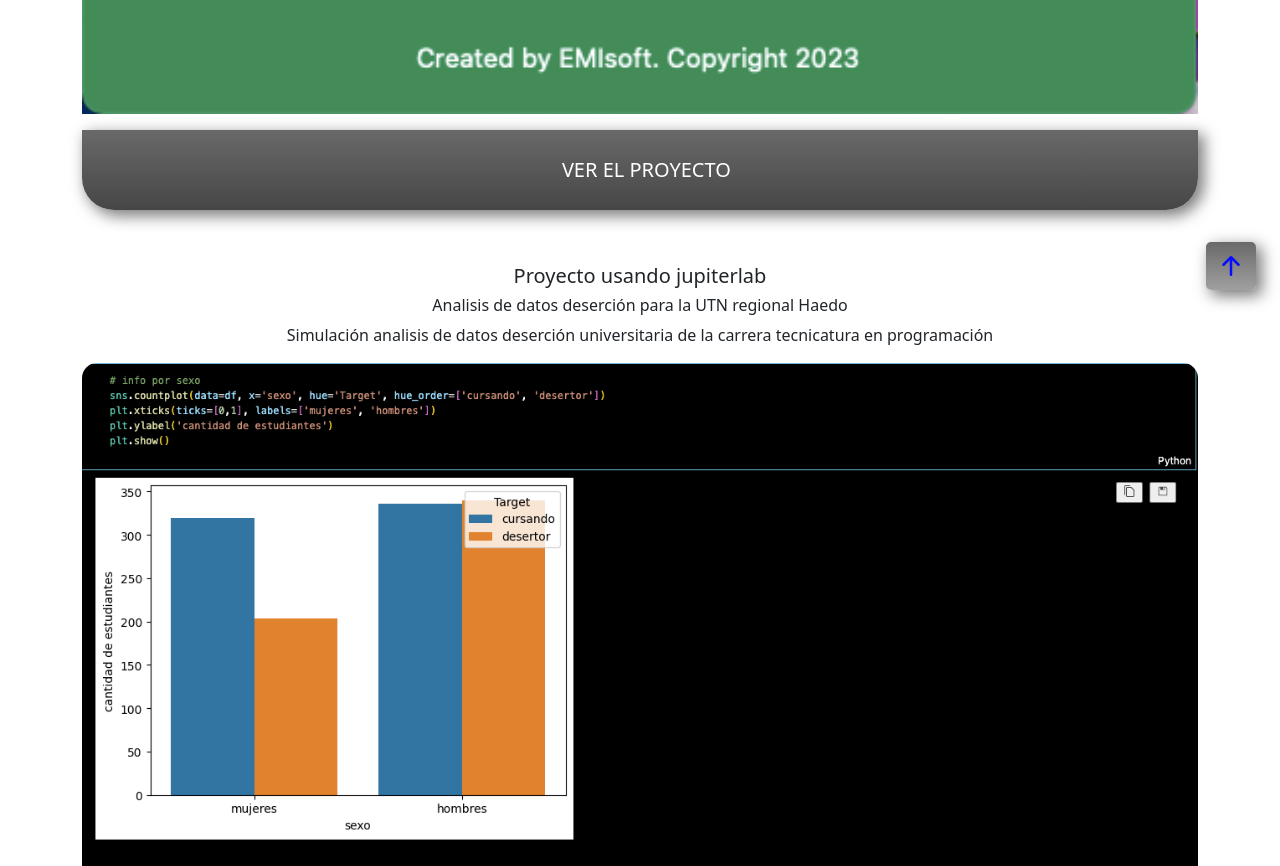
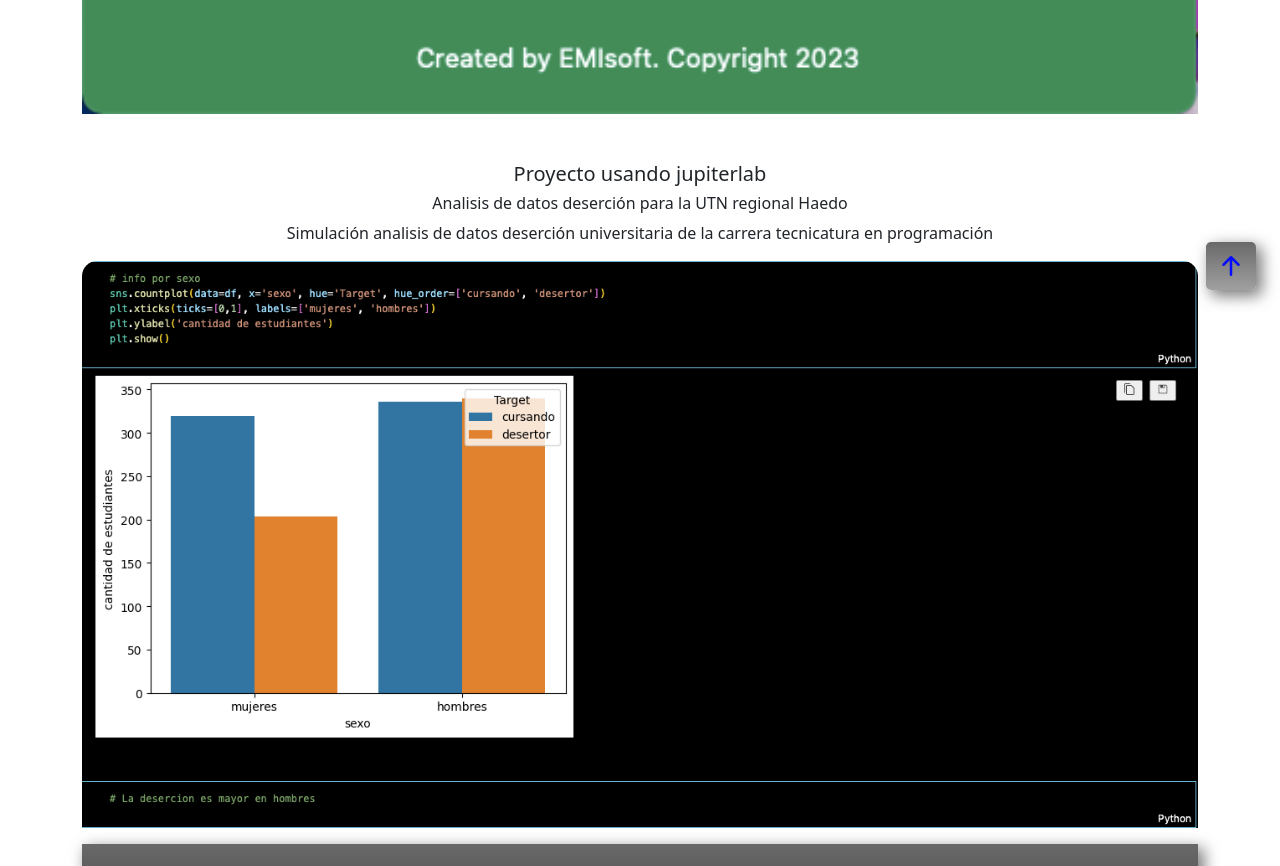
Before and after one commit to Damianmartinezrx/portfolio, a plain HTML site: page pages/proyectos.html in a window 1280 px wide. Shown: the part 1420-2286 px from the top of the page. Drawn offline with nearby package versions, Linux system fonts and the light colour scheme; a script that the page names is missing.

Commit message:
cambio boton proyecto

```diff
--- a/pages/proyectos.html
+++ b/pages/proyectos.html
@@ -145,8 +145,8 @@
 
 <!-- BUTTON PROYECTO 1 -->
 
-	<div class="contenedor">
-    <a href="https://martinezlevin.github.io/imperio-galactico/">
+	<!--<div class="contenedor">
+    <a href="">
     <button class="boton dos rounded-5 rounded-top-0">
       <div class="icono">
         <svg xmlns="http://www.w3.org/2000/svg" width="16" height="16" fill="currentColor" class="bi bi-arrow-right-short" viewBox="0 0 16 16">
@@ -155,7 +155,7 @@
       </div>
       <span class="z-0">Ver el proyecto</span>
     </button></a>
-  </div>
+  </div>-->
 
 
 <!-- PROYECTO 2 -->
```
